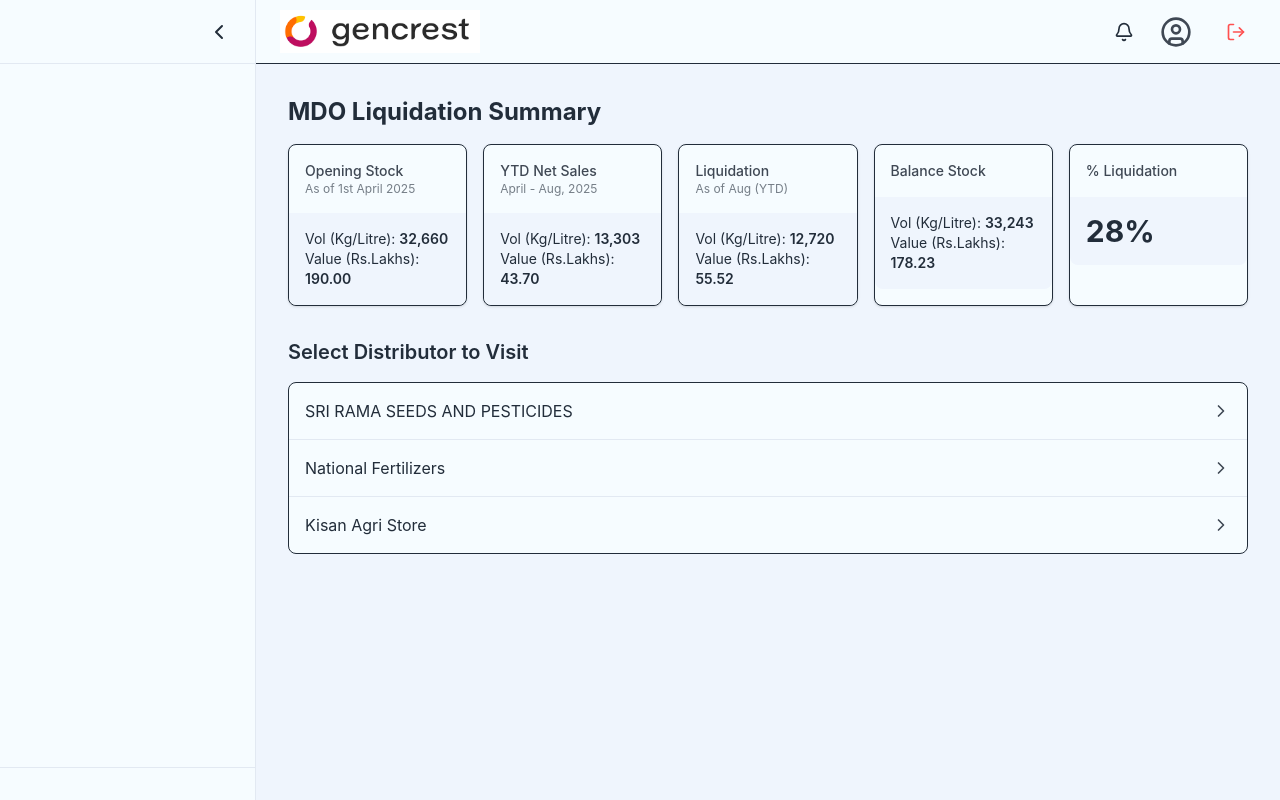
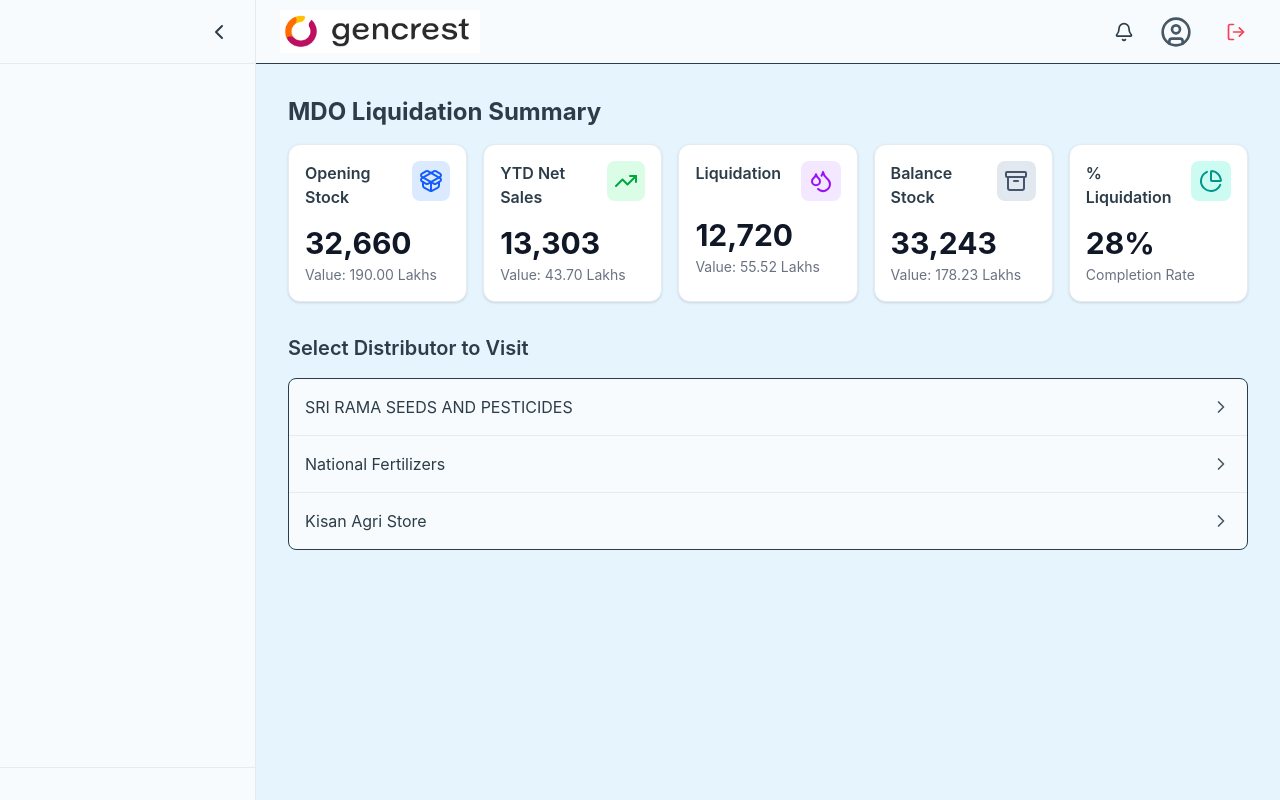
Before and after one commit to nairmahesh/gencrestproject, a React (Vite) app: page /liquidation in a window 1280 px wide. Built offline with nearby package versions, Linux system fonts and the light colour scheme.

Commit message:
added pages

```diff
--- a/src/components/ui/Button.tsx
+++ b/src/components/ui/Button.tsx
@@ -41,6 +41,7 @@ const Button = React.forwardRef<HTMLButtonElement, ButtonProps>(
     const Comp = asChild ? Slot : "button"
     return (
       <Comp
+
         className={clsx(buttonVariants({ variant, size, className }))}
         ref={ref}
         disabled={isLoading || props.disabled}
--- a/src/components/ui/StatCard.tsx
+++ b/src/components/ui/StatCard.tsx
@@ -1,48 +1,71 @@
-// src/components/ui/StatCard.tsx
 import React from 'react';
+import { motion } from 'framer-motion';
+import { PackageOpen, TrendingUp, Droplets, Archive, PieChart, type LucideIcon } from 'lucide-react';
+
+// Defines the structure for our icon and color mapping
+interface CardStyle {
+  icon: LucideIcon;
+  color: string; // Text color for the icon
+  bgColor: string; // Background color for the icon container
+}
+
+// Map card titles to specific icons and a color scheme
+const cardStyleMap: Record<string, CardStyle> = {
+  "Opening Stock": { icon: PackageOpen, color: "text-blue-600", bgColor: "bg-blue-100" },
+  "YTD Net Sales": { icon: TrendingUp, color: "text-green-600", bgColor: "bg-green-100" },
+  "Liquidation": { icon: Droplets, color: "text-purple-600", bgColor: "bg-purple-100" },
+  "Balance Stock": { icon: Archive, color: "text-slate-600", bgColor: "bg-slate-200" },
+  "% Liquidation": { icon: PieChart, color: "text-teal-600", bgColor: "bg-teal-100" },
+  "Total Activities YTD": { icon: PackageOpen, color: "text-blue-600", bgColor: "bg-blue-100" },
+  "Monthly Activity": { icon: TrendingUp, color: "text-green-600", bgColor: "bg-green-100" },
+  "% Monthly Completion": { icon: PieChart, color: "text-teal-600", bgColor: "bg-teal-100" },
+};
 
 interface StatCardProps {
   title: string;
   period?: string;
   vol?: number;
   value?: number;
-  unit?: string;
   isPercentage?: boolean;
 }
 
-const StatCard: React.FC<StatCardProps> = ({
-  title,
-  period,
-  vol,
-  value,
-  unit = 'Kg/Litre',
-  isPercentage = false,
-}) => {
+const StatCard: React.FC<StatCardProps> = ({ title, period, vol, value, isPercentage = false }) => {
+  const { icon: Icon, color, bgColor } = cardStyleMap[title] || {
+    icon: PackageOpen,
+    color: 'text-gray-600',
+    bgColor: 'bg-gray-100'
+  };
+
+  // Determine the main display value and subtitle
+  let displayValue = "";
+  let subtitle = period || "";
+  if (isPercentage) {
+    displayValue = `${value}%`;
+    subtitle = "Completion Rate";
+  } else if (vol !== undefined && value !== undefined) {
+    displayValue = vol.toLocaleString();
+    subtitle = `Value: ${value.toFixed(2)} Lakhs`;
+  } else if (value !== undefined) {
+      displayValue = value.toLocaleString();
+  }
+
+
   return (
-    <div className="flex flex-col rounded-lg border bg-background shadow-sm">
-      <div className="p-4">
-        <h3 className="text-sm font-medium text-secondary-foreground">{title}</h3>
-        {period && <p className="text-xs text-secondary-foreground/70">{period}</p>}
+    <motion.div
+      whileHover={{ y: -5, boxShadow: "0 10px 15px -3px rgba(0, 0, 0, 0.1), 0 4px 6px -2px rgba(0, 0, 0, 0.05)" }}
+      className="bg-card rounded-xl p-4 shadow-sm border border-border"
+    >
+      <div className="flex items-start justify-between mb-4">
+        <p className="font-semibold text-card-foreground">{title}</p>
+        <div className={`w-10 h-10 ${bgColor} rounded-lg flex items-center justify-center`}>
+          <Icon className={`w-6 h-6 ${color}`} />
+        </div>
       </div>
-      <div className="rounded-b-lg bg-secondary p-4">
-        {isPercentage ? (
-          <p className="text-3xl font-bold">{value}%</p>
-        ) : (
-          <>
-            {vol !== undefined && (
-              <p className="text-sm">
-                Vol ({unit}): <span className="font-semibold">{vol.toLocaleString()}</span>
-              </p>
-            )}
-            {value !== undefined && (
-              <p className="text-sm">
-                Value (Rs.Lakhs): <span className="font-semibold">{value.toFixed(2)}</span>
-              </p>
-            )}
-          </>
-        )}
+      <div>
+        <h3 className="text-3xl font-bold text-gray-900 mb-1">{displayValue}</h3>
+        <p className="text-sm text-gray-500">{subtitle}</p>
       </div>
-    </div>
+    </motion.div>
   );
 };
 
--- a/src/index.css
+++ b/src/index.css
@@ -3,35 +3,47 @@
 @theme {
   --font-sans: "Inter", system-ui, sans-serif;
 
-  --color-background: oklch(98.81% 0.0106 253.34); /* Light background */
-  --color-foreground: oklch(29.22% 0.028 254.21); /* Light text */
-  --color-border: oklch(93.12% 0.015 253.79);
+  /* Light Theme Colors */
+  --color-background: oklch(98.5% 0.005 240); /* Almost white */
+  --color-foreground: oklch(35% 0.03 240);   /* Dark slate */
+  --color-border: oklch(94% 0.01 240);
 
-  --color-primary: oklch(61.96% 0.173 262.15);
-  --color-primary-foreground: oklch(98.81% 0.0106 253.34);
+  --color-card: oklch(100% 0 0);
+  --color-card-foreground: oklch(35% 0.03 240);
 
-  --color-secondary: oklch(96.79% 0.013 253.64);
-  --color-secondary-foreground: oklch(39.9% 0.024 254.12);
+  --color-primary: oklch(58% 0.18 275); /* Vibrant Purple */
+  --color-primary-foreground: oklch(100% 0 0);
 
-  --color-danger: oklch(69.29% 0.222 25.12);
-  --color-danger-foreground: oklch(98.81% 0.0106 253.34);
+  --color-secondary: oklch(96% 0.02 240);
+  --color-secondary-foreground: oklch(45% 0.03 240);
 
-  --color-dark-background: oklch(29.22% 0.028 254.21); /* Dark background */
-  --color-dark-foreground: oklch(98.81% 0.0106 253.34); /* Dark text */
-  --color-dark-border: oklch(34.23% 0.026 254.18);
-  --color-dark-primary: oklch(67.4% 0.198 261.21);
-  --color-dark-primary-foreground: oklch(39.9% 0.024 254.12);
-  --color-dark-secondary: oklch(34.23% 0.026 254.18);
-  --color-dark-secondary-foreground: oklch(98.81% 0.0106 253.34);
-  --color-dark-danger: oklch(47.93% 0.155 25.53);
-  --color-dark-danger-foreground: oklch(98.81% 0.0106 253.34);
+  --color-accent: oklch(70% 0.2 150); /* Teal */
+
+  --color-danger: oklch(65% 0.22 20); /* Red */
+  --color-success: oklch(68% 0.18 145); /* Green */
+  --color-warning: oklch(80% 0.19 85); /* Orange */
+
+  /* Dark Theme Colors */
+  --color-dark-background: oklch(20% 0.02 240); /* Dark blue/gray */
+  --color-dark-foreground: oklch(95% 0.01 240);
+  --color-dark-border: oklch(28% 0.02 240);
+
+  --color-dark-card: oklch(24% 0.02 240);
+  --color-dark-card-foreground: oklch(95% 0.01 240);
+
+  --color-dark-primary: oklch(65% 0.18 275);
+  --color-dark-primary-foreground: oklch(100% 0 0);
+
+  --color-dark-secondary: oklch(28% 0.02 240);
+  --color-dark-secondary-foreground: oklch(90% 0.01 240);
+
+  --color-dark-accent: oklch(75% 0.2 150);
 }
 
 @layer base {
   body {
     @apply font-sans bg-background text-foreground;
   }
-
   .dark body {
      @apply bg-dark-background text-dark-foreground;
   }
--- a/src/layouts/DashboradLayout.tsx
+++ b/src/layouts/DashboradLayout.tsx
@@ -2,6 +2,7 @@ import { useState } from "react";
 import type React from "react";
 import Sider from "../components/Sider";
 import Header from "../components/Header";
+import { AnimatePresence } from "framer-motion";
 
 interface DashboardLayoutProps {
   children: React.ReactNode;
@@ -12,7 +13,9 @@ const DashboardLayout: React.FC<DashboardLayoutProps> = ({ children }) => {
 
   return (
     <div className="flex h-dvh w-dvw overflow-hidden bg-secondary">
-      <Sider siderOpen={siderOpen} setSiderOpen={setSiderOpen} />
+      <AnimatePresence>
+        <Sider siderOpen={siderOpen} setSiderOpen={setSiderOpen} />
+      </AnimatePresence>
       <div className="flex flex-1 flex-col overflow-hidden">
         <Header />
         <main className="flex-1 overflow-y-auto p-4 md:p-6 lg:p-8">
```
